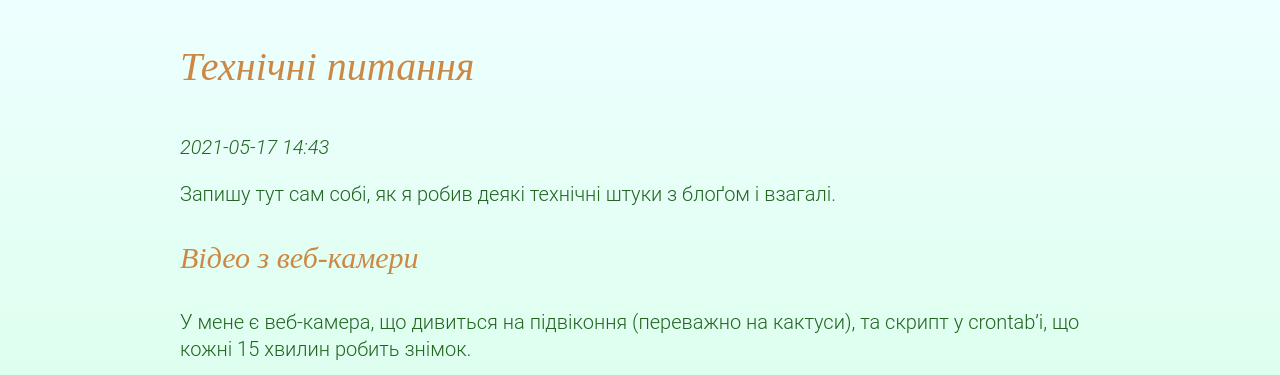
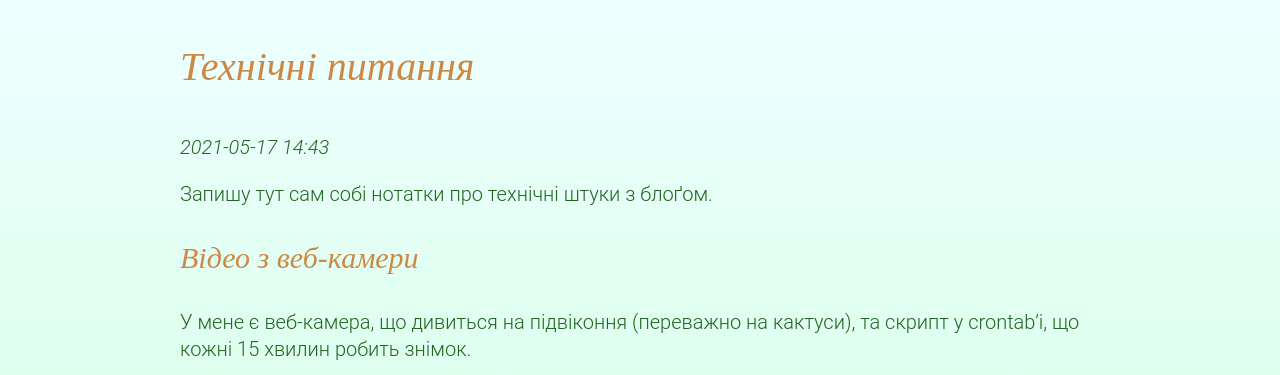
Before and after one commit to kastaneda/floriculture.rico.home, a Jekyll site: the page built from _posts/2021-05-17-tech.md, in a window 1280 px wide. Shown: the top 375 px of the page. Built offline with Jekyll 4.4.1, drawn with Linux system fonts in a browser that asks for light colours.

Commit message:
Change wording

```diff
--- a/_posts/2021-05-17-tech.md
+++ b/_posts/2021-05-17-tech.md
@@ -3,7 +3,7 @@ title: Технічні питання
 date: 2021-05-17 17:43:00 +03:00
 ---
 
-Запишу тут сам собі, як я робив деякі технічні штуки з блоґом і взагалі.
+Запишу тут сам собі нотатки про технічні штуки з блоґом.
 
 
 Відео з веб-камери
```
